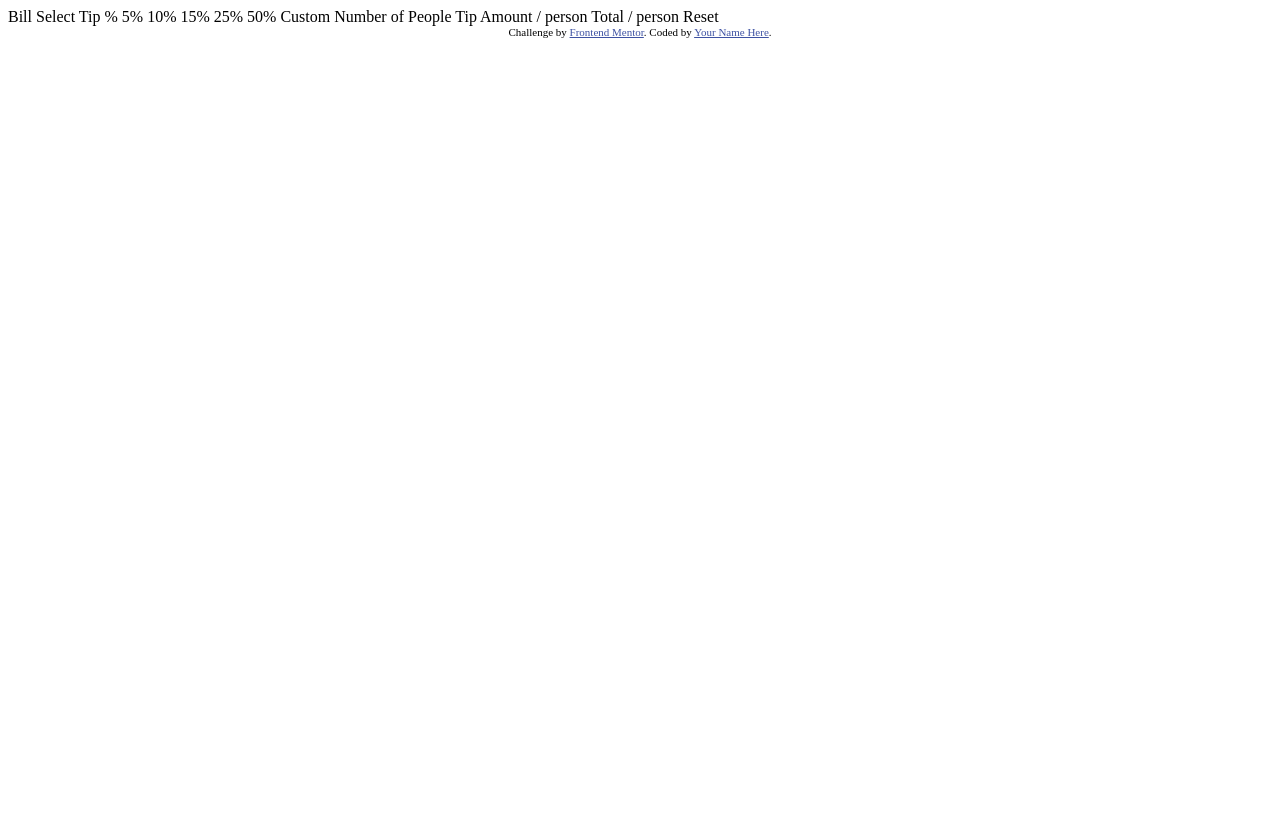
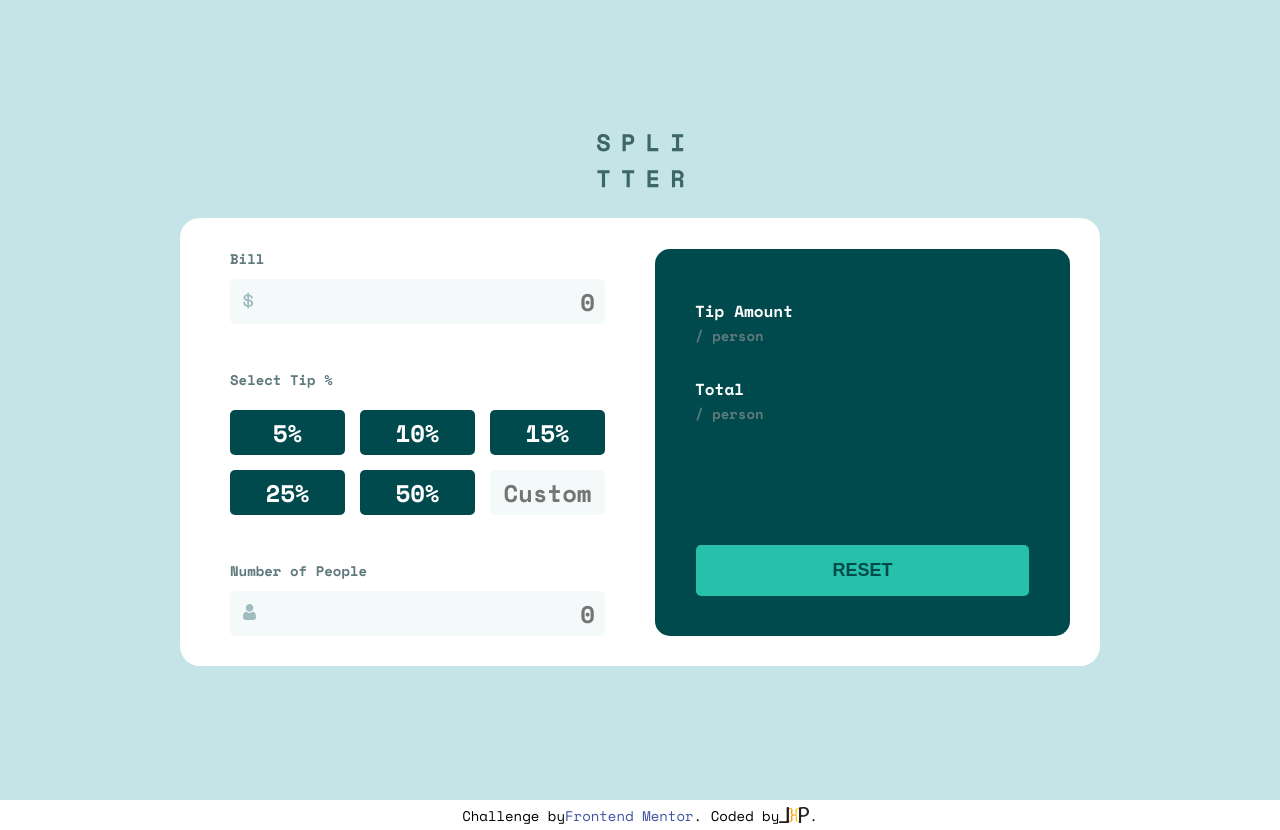
Before and after one commit to lhpworking/Tip-calculator-app, a plain HTML site: page index.html in a window 1280 px wide. Before the commit the page ends 800 px from the top, so only its background shows below. Drawn offline with nearby package versions, Linux system fonts and the light colour scheme.

Commit message:
Done project

```diff
--- /dev/null
+++ b/assets/js/app.js
@@ -0,0 +1,39 @@
+
+$(document).ready(function(){
+    var tipAmount;
+    var total;
+    var btnCustom = $("#btn-custom");
+    var tipVal= $('#tip-value');
+    var numPeople = $('#number-people');
+
+    $("#btn-custom").keypress(function(){
+        if(numPeople.val() !== 0 && numPeople.val() !== ''){
+            tipAmount = ((tipVal.val()*btnCustom.val())/100)/numPeople.val();
+            total = (tipVal.val()/numPeople.val()) + tipAmount;
+            document.getElementById("tip-amount").innerHTML = ` $${tipAmount.toFixed(2)}`
+            document.getElementById("total").innerText = `$${total.toFixed(2)}`;
+        }else{
+            $('.tip-error').css('display','block');
+            $('#number-people').css('border','1px solid rgb(255, 136, 0)')
+        }
+    })
+    $("button").click(function () {
+        var btnTip = $(this).val();
+        if(numPeople.val() !== 0 && numPeople.val() !== ''){
+            tipAmount = ((tipVal.val()*btnTip)/100)/numPeople.val();
+            total = (tipVal.val()/numPeople.val()) + tipAmount;
+            document.getElementById("tip-amount").innerHTML = ` $${tipAmount.toFixed(2)}`
+            document.getElementById("total").innerText = `$${total.toFixed(2)}`;
+        }else{
+            $('.tip-error').css('display','block');
+            $('#number-people').css('border','1px solid rgb(255, 136, 0)')
+        }
+    })
+    $(".btn-reset").click(function(){
+        btnCustom.val("");
+        tipVal.val("");
+        numPeople.val("");
+        document.getElementById("tip-amount").innerHTML = "";
+        document.getElementById("total").innerText = "";
+    })
+})
--- a/index.html
+++ b/index.html
@@ -1,44 +1,87 @@
 <!DOCTYPE html>
 <html lang="en">
+
 <head>
   <meta charset="UTF-8">
-  <meta name="viewport" content="width=device-width, initial-scale=1.0"> <!-- displays site properly based on user's device -->
+  <meta name="viewport" content="width=device-width, initial-scale=1.0">
+  <!-- displays site properly based on user's device -->
 
   <link rel="icon" type="image/png" sizes="32x32" href="./images/favicon-32x32.png">
-
+  <link rel="stylesheet" href="assets/css/style.css">
   <title>Frontend Mentor | Tip calculator app</title>
 
   <!-- Feel free to remove these styles or customise in your own stylesheet 👍 -->
   <style>
-    .attribution { font-size: 11px; text-align: center; }
-    .attribution a { color: hsl(228, 45%, 44%); }
+    .attribution {
+      font-size: 14px;
+      text-align: center;
+      display: flex;
+      justify-content: center;
+      align-items: center;
+
+    }
+
+    .attribution a {
+      color: hsl(228, 45%, 44%);
+    }
   </style>
 </head>
+
 <body>
+  <div class="wrapper">
 
-  Bill
+    <main class="main">
+      <img src="./images/logo.svg " alt="logo" >
+      <div class="container">
+          <div class="tip">
+            <div class="tip-input">
+              <h5 class="title-small">Bill</h5>
+              <span class="icon"> <img src="./images/icon-dollar.svg " alt="dollar icon"></span>
+              <input class="input tip-value" id="tip-value" type="number" placeholder="0">
+            </div>
+            <div class="tip-selection ">
+              <h5 class="title-small" style="margin-bottom: 20px;">Select Tip %</h5>
+              <div class="tip-percent">
+                <button class="tip-btn" value="5">5%</button>
+                <button class="tip-btn" value="10">10%</button>
+                <button class="tip-btn" value="15">15%</button>
+                <button class="tip-btn" value="25">25%</button>
+                <button class="tip-btn" value="50">50%</button>
+                <input class="tip-btn btn-custom" id="btn-custom" type="number" placeholder="Custom">
+              </div>
+            </div>
+            <div class="tip-people">
+              <h5 class="title-small text-error">Number of People <span class="tip-error"> Can't be zero</span></h5>
+              <span class="icon"> <img src="./images/icon-person.svg " alt="dollar icon"></span>
+              <input class="input" id="number-people" type="number" placeholder="0">
+            </div>
+          </div>
 
-  Select Tip %
-  5%
-  10%
-  15%
-  25%
-  50%
-  Custom
+        <div class="cal">
+          <div class="cal-amount">
+            <h5 class="title-small text-cal">Tip Amount<br><span class="title-small"> / person</span></h5>
+            <h1 class="cal-money" id="tip-amount"></h1>
+          </div>
+          <div class="cal-total">
+            <h5 class="title-small text-cal">Total<br><span class="title-small">/ person</span></h5>
+            <h1 class="cal-money" id="total"></h1>
+          </div>
+          <div class="form-group">
+            <input type="submit" class="btn-reset" value="Reset">
+          </div>
+        </div>
+      </div>
+    </main>
 
-  Number of People
+  </div>
+  <footer class="attribution">
+    Challenge by <a href="https://www.frontendmentor.io?ref=challenge" target="_blank"> Frontend Mentor </a>.
+    Coded by <a href="https://github.com/lhpworking/Tip-calculator-app" target="_blank"> <img src="images/LHP-logo.svg" alt="LHP's Logo" width="30" height="30""></a>.
+  </footer>
 
-  Tip Amount
-  / person
+  <script src="https://cdnjs.cloudflare.com/ajax/libs/jquery/3.6.0/jquery.min.js"></script>
+  <link rel="stylesheet" href="https://cdnjs.cloudflare.com/ajax/libs/font-awesome/6.0.0-beta2/css/all.min.css"/>
+  <script src="assets/js/app.js"></script>
+</body>
 
-  Total
-  / person
-
-  Reset
-
-  <div class="attribution">
-    Challenge by <a href="https://www.frontendmentor.io?ref=challenge" target="_blank">Frontend Mentor</a>.
-    Coded by <a href="#">Your Name Here</a>.
-  </div>
-</body>
 </html>
--- /dev/null
+++ b/sass/_global.scss
@@ -0,0 +1,36 @@
+// font
+$font:'Space Mono', monospace;
+//color
+$color-primary: hsl(172, 67%, 45%);
+$cyan-dark: hsl(183, 100%, 15%);
+$cyan-dark-grey: hsl(186, 14%, 43%);
+$cyan-dark-greyer:hsl(184, 14%, 56%);
+$cyan-light-gray: hsl(185, 41%, 84%);
+$cyan-light-grayer:hsl(189, 41%, 97%);
+
+/* Chrome, Safari, Edge, Opera */
+input::-webkit-outer-spin-button,
+input::-webkit-inner-spin-button {
+  -webkit-appearance: none;
+  margin: 0;
+}
+
+/* Firefox */
+input[type=number] {
+  -moz-appearance: textfield;
+}
+
+.wrapper{
+    max-width: 1680px;
+    margin: 0 auto;
+    min-height: 100vh;
+    background-color: $cyan-light-gray;
+}
+.container{
+    max-width: 1440px;
+    margin: 0 auto;
+}
+body{
+    font-family: $font;
+    font-size: 24px;
+}
--- /dev/null
+++ b/sass/_main.scss
@@ -0,0 +1,252 @@
+.main{
+    display: flex;
+    flex-direction: column;
+    justify-content: center;
+    align-items: center;
+    position: absolute;
+    top: 50%;
+    left: 50%;
+    transform: translate(-50%,-50%);
+    gap: 30px 0;
+    .title-small{
+        font-size: 14px;
+        font-weight: 700;
+        color: $cyan-dark-grey;
+        margin-bottom: 10px;
+
+    }
+    .text-error{
+        display: flex;
+        justify-content: space-between;
+    }
+}
+.container{
+    display: flex;
+    justify-content: center;
+    align-items: center;
+    gap: 0 50px;
+    background-color: #fff;
+    padding: 30px;
+    border-radius: 20px;
+}
+.tip{
+    padding-left: 20px;
+    &-input{
+        padding-bottom: 45px;
+        position: relative;
+    }
+    .icon{
+        position: absolute;
+        padding: 13px;
+    }
+        .input{
+            width: 100%;
+            background-color: $cyan-light-grayer;
+            border: none;
+            padding: 10px 10px 10px 30px;
+            height: 45px;
+            color: $cyan-dark;
+            font-size: 24px;
+            font-weight: 700;
+            border-radius: 5px;
+            text-align: end;
+            font-family: $font;
+            &:hover{
+                border:2px solid $color-primary;
+            }
+            &:focus{
+                border:2px solid $color-primary;
+            }
+        }
+        &-value{
+            &::before{
+                font-family: "Font Awesome 6 Free";
+                content: "\24";
+                font-weight: 900;
+                display: inline-block;
+                position: relative;
+                padding-right: 3px;
+                vertical-align: middle;
+            }
+        }
+        &-selection{
+            margin-bottom: 45px;
+        }
+        &-percent{
+            display: grid;
+            grid-template-columns: auto auto auto ;
+            gap: 15px 15px;
+        }
+        &-btn{
+            background-color: $cyan-dark;
+            color: #fff;
+            font-size: 24px;
+            font-family: $font;
+            font-weight: 700;
+            outline: none;
+            border: none;
+            width: 115px;
+            height: 45px;
+            border-radius: 5px;
+            &:hover{
+                background-color: $color-primary;
+                color: $cyan-dark;
+            }
+            &.btn-custom{
+                text-align: center;
+                background-color: $cyan-light-grayer;
+                border: none;
+                color: $cyan-dark;
+                &:hover{
+                    border:2px solid $color-primary;
+                }
+                &:focus{
+                    border:2px solid $color-primary;
+                }
+            }
+        }
+        &-error{
+            display: none;
+            color: rgb(255, 136, 0);
+        }
+}
+.cal{
+    padding: 40px;
+    background-color: $cyan-dark;
+    border-radius: 15px;
+    overflow-x: auto;
+    .text-cal{
+        font-size: 16px;
+        color: #fff;
+        margin-bottom: 0!important;
+    }
+    &-amount{
+        display: flex;
+        justify-content: space-between;
+        align-items: center;
+        width: 335px;
+        margin: 10px 0 30px 0;
+        gap: 0 20px;
+
+    }
+    &-money{
+        color: $color-primary;
+    }
+    &-total{
+        display: flex;
+        justify-content: space-between;
+        align-items: center;
+        width: 335px;
+        margin-bottom: 120px;
+        gap: 0 20px ;
+    }
+    .form-group{
+        display: flex;
+        justify-content: center;
+        align-items: center;
+        .btn-reset{
+            background-color: $color-primary;
+            color: $cyan-dark;
+            border: none;
+            outline: none;
+            padding: 15px 0 15px 0;
+            width: 333px;
+            border-radius: 5px;
+            font-weight: 700;
+            font-size: 18px;
+            text-transform: uppercase;
+            &:hover{
+                background-color: $cyan-light-gray;
+            }
+        }
+    }
+
+
+}
+@media screen and (max-width: 768px) {
+    .main{
+        gap: 10px 0;
+    }
+    .container{
+        flex-direction: column;
+        gap :20px 0;
+        padding: 20px;
+        margin: 0 auto;
+        .tip{
+            padding: 0;
+            &-input{
+                padding-bottom: 20px;
+            }
+            &-selection{
+                margin-bottom: 20px;
+            }
+        }
+        .cal{
+            padding: 20px;
+
+            &-amount{
+                margin-bottom :15px;
+                width: 300px;
+            }
+            &-total{
+                margin-bottom: 30px;
+                width: 300px;
+            }
+            .btn-reset{
+                width: 300px;
+            }
+        }
+    }
+}
+
+
+
+@media screen and (max-width: 375px) {
+    .main{
+        gap: 0 0;
+    }
+    .container{
+        .tip{
+            &-percent{
+                grid-template-columns: auto auto;
+                gap :10px 10px;
+                justify-content: center;
+            }
+        }
+        .cal{
+            padding: 20px;
+
+            &-amount{
+                margin-bottom :10px;
+                width: 280px;
+            }
+            &-total{
+                margin-bottom: 20px;
+                width: 280px;
+            }
+            .btn-reset{
+                width: 280px;
+            }
+            &-money{
+                font-size: 24px;
+            }
+        }
+    }
+
+}
+@media screen and (max-width: 320px) {
+    .container{
+        .cal{
+            &-amount{
+                width: 200px;
+            }
+            &-total{
+                width: 200px;
+            }
+            .btn-reset{
+                width: 200px;
+            }
+        }
+    }
+
+}
--- /dev/null
+++ b/sass/_reset.scss
@@ -0,0 +1,30 @@
+html {
+box-sizing: border-box;
+}
+*{
+margin: 0;
+padding: 0;
+}
+*,*:before,*:after {
+box-sizing: border-box;
+}
+input,
+textarea,
+select,
+button{
+outline: none;
+}
+input{
+line-height: normal;
+}
+label,
+button{
+cursor: pointer;
+}
+a {
+text-decoration: none;
+}
+img {
+display: block;
+max-width: 100%;
+}
--- /dev/null
+++ b/sass/style.scss
@@ -0,0 +1,4 @@
+@import url('https://fonts.googleapis.com/css2?family=Space+Mono:wght@400;500;700&display=swap');
+@import "reset";
+@import "global";
+@import "main";
```
Also changed, not shown: assets/css/style.css (added), images/LHP-logo.svg (added), sass/style.css (added), 2 other files.
